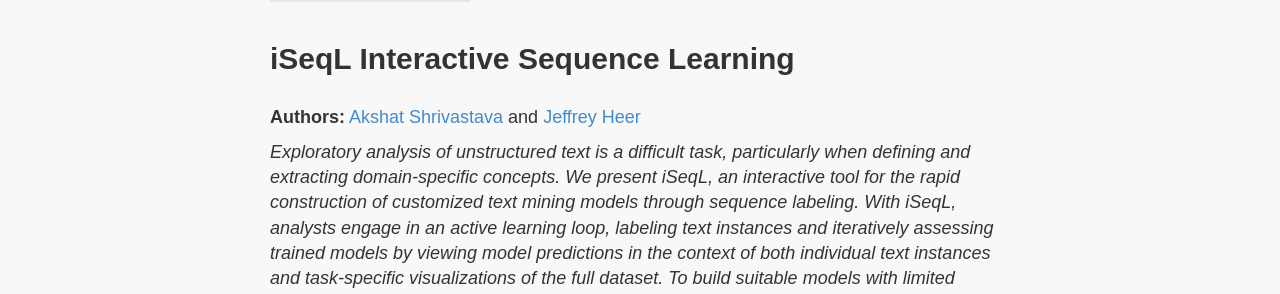
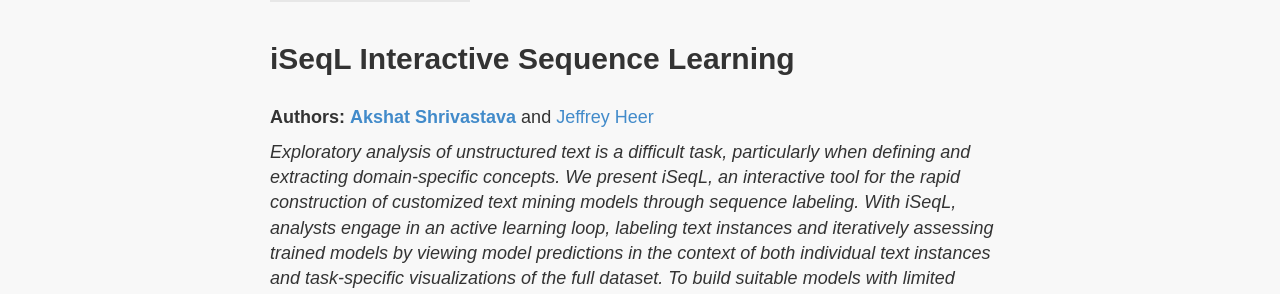
Before and after one commit to AkshatSh/akshatsh.github.io, a Jekyll site: the page built from publications.md, in a window 1280 px wide. Shown: the part 223-517 px from the top of the page. Built offline with Jekyll 4.4.1, drawn with Linux system fonts in a browser that asks for light colours; nearby versions of some CDN libraries.

```diff
--- a/_posts/2020-02-05-publication.markdown
+++ b/_posts/2020-02-05-publication.markdown
@@ -6,7 +6,7 @@
 description: |
 ---
 
-**Authors:** [Akshat Shrivastava](akshatsh.github.io) and [Jeffrey Heer](https://homes.cs.washington.edu/~jheer/)
+**Authors:** **[Akshat Shrivastava](akshatsh.github.io)** and [Jeffrey Heer](https://homes.cs.washington.edu/~jheer/)
 
 *Exploratory analysis of unstructured text is a difficult task, particularly when defining and extracting domain-specific concepts. We present iSeqL, an interactive tool for the rapid construction of customized text mining models through sequence labeling. With iSeqL, analysts engage in an active learning loop, labeling text instances and iteratively assessing trained models by viewing model predictions in the context of both individual text instances and task-specific visualizations of the full dataset. To build suitable models with limited training data, iSeqL leverages transfer learning and pre-trained contextual word embeddings within a recurrent neural architecture. Through case studies and an online experiment, we demonstrate the use of iSeqL to quickly bootstrap models sufficiently accurate to perform in-depth exploratory analysis. With less than an hour of annotation effort, iSeqL users are able to generate stable outputs over custom extracted entities, including context-sensitive discovery of phrases that were never manually labeled.*
 
```
